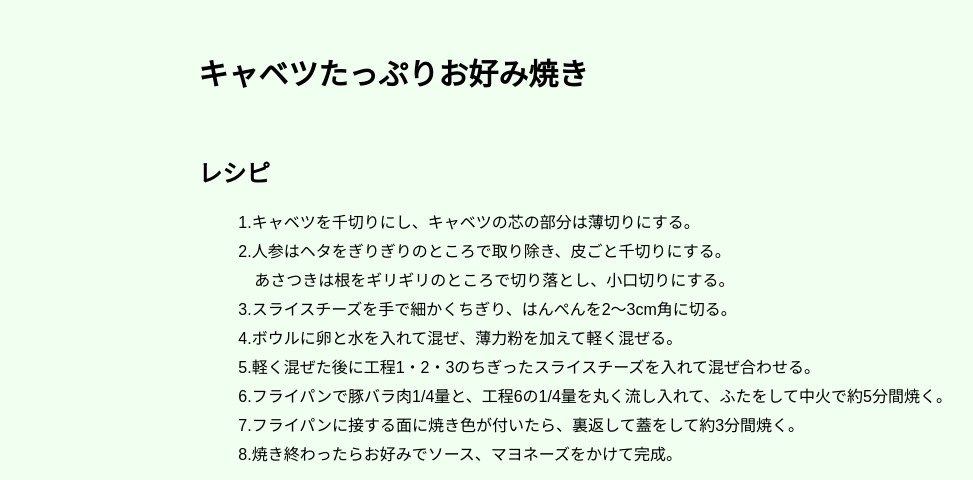
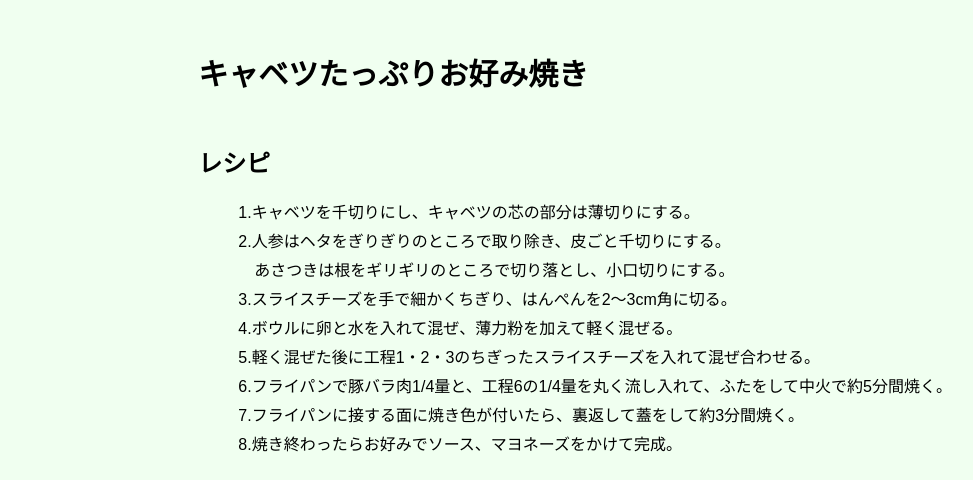
Before and after one commit to Kota071307130713/rikou, a plain HTML site: page index.html in a window 1280 px wide. Shown: the part 2770-3250 px from the top of the page, without its empty margins (228-1201 px from the left). Drawn offline with Linux system fonts and the light colour scheme; grey boxes are pictures that could not be loaded.

Commit message:
Update stylesheet.css

```diff
--- a/stylesheet.css
+++ b/stylesheet.css
@@ -220,7 +220,11 @@ li {
 
 
 .reshipi {
-  padding-top: 20px;
+  padding-top: 10px;
+}
+
+.reshipi ul{
+  padding-bottom: 30px;
 }
 
 .reshipi li{
```
